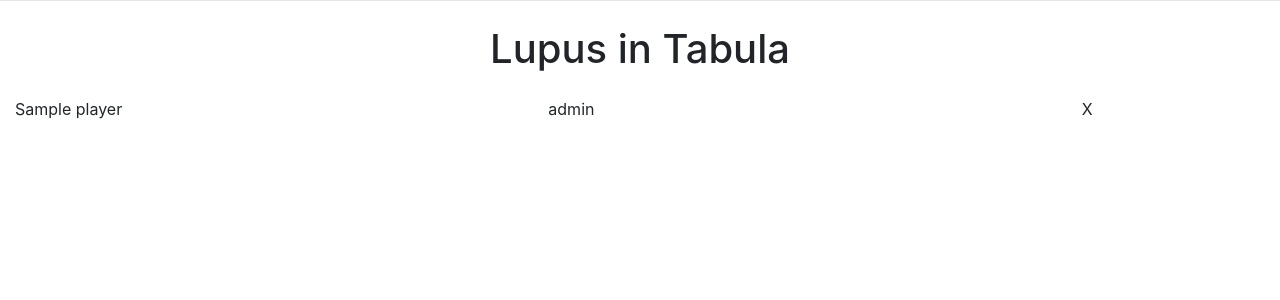
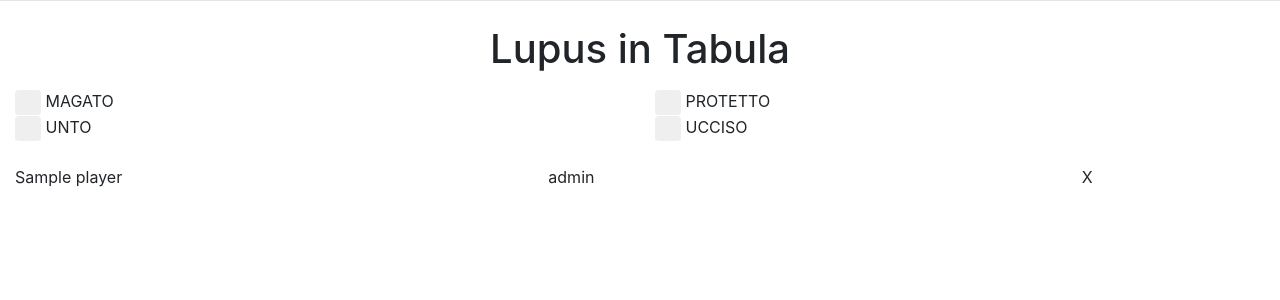
Before and after one commit to Envq/lupus_on_lan, a Flask app: template templates/master.html in a window 1280 px wide. Shown: the top 300 px of the page. Run offline with Flask 2, Linux system fonts and the light colour scheme; the template is opened without the code that fills it: most values are stand-ins (such as "Sample title", 1, 10 or a date in 2020); some libraries are stand-ins or nearby versions.

Commit message:
Finiti colori

```diff
--- a/templates/master.html
+++ b/templates/master.html
@@ -2,7 +2,33 @@
 
 {% block content %}
 
-<div class="mt-3">
+<div class="row mt-3">
+  <div class="col-6">
+    <input type="submit" class="btn" value="" style="background-color: {{ colors.mago }};
+                                       width: 15px;
+                                       height: 25px;">
+    <span>MAGATO</span>
+  </div>
+  <div class="col-6">
+    <input type="submit" class="btn" value="" style="background-color: {{ colors.guardia }};
+                                       width: 15px;
+                                       height: 25px;">
+    <span>PROTETTO</span>
+  </div>
+</div>
+<div class="row mb-3">
+  <div class="col-6">
+    <input type="submit" class="btn" value="" style="background-color: {{ colors.untore }};
+                                       width: 15px;
+                                       height: 25px;">
+    <span>UNTO</span>
+  </div>
+  <div class="col-6">
+    <input type="submit" class="btn" value="" style="background-color: {{ colors.lupo }};
+                                       width: 15px;
+                                       height: 25px;">
+    <span>UCCISO</span>
+  </div>
 </div>
 {% for name, role in players.items() %}
   <div class="row justify-content-center" id="row{{ name }}">
```
